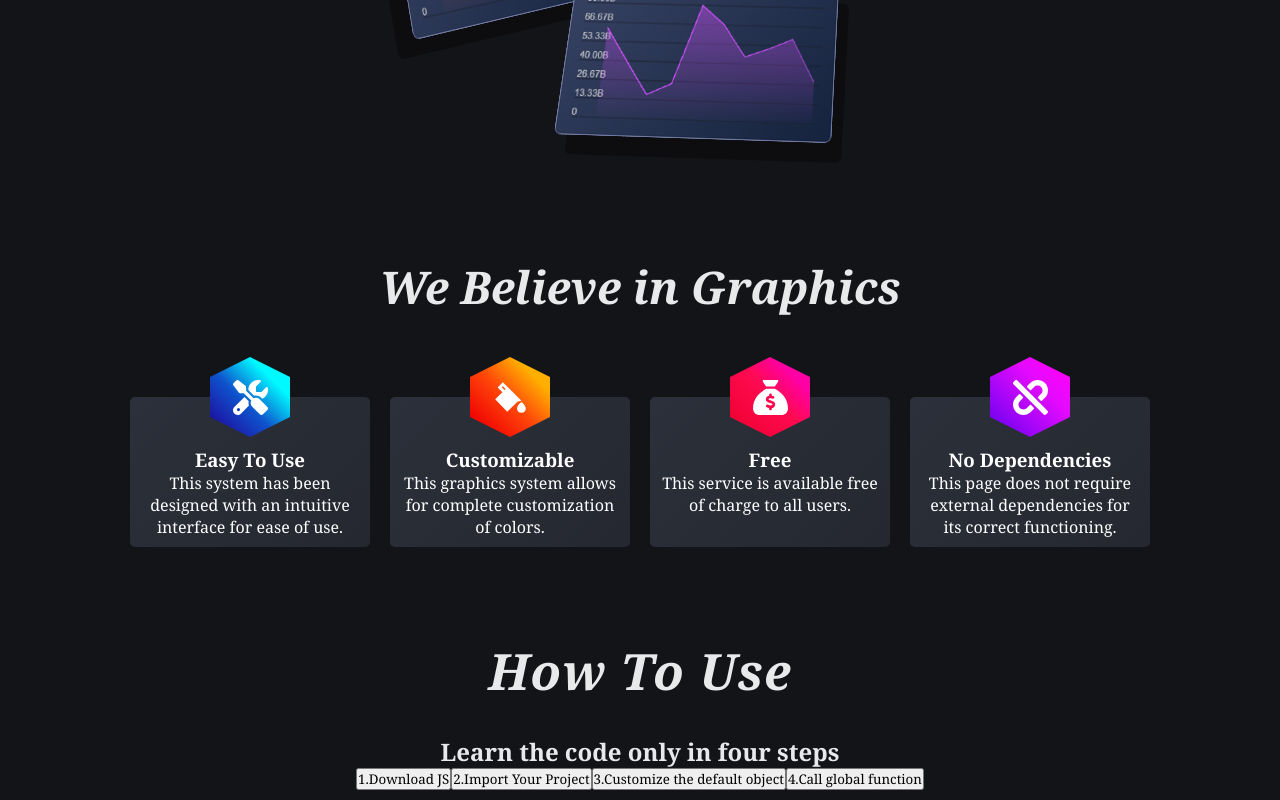
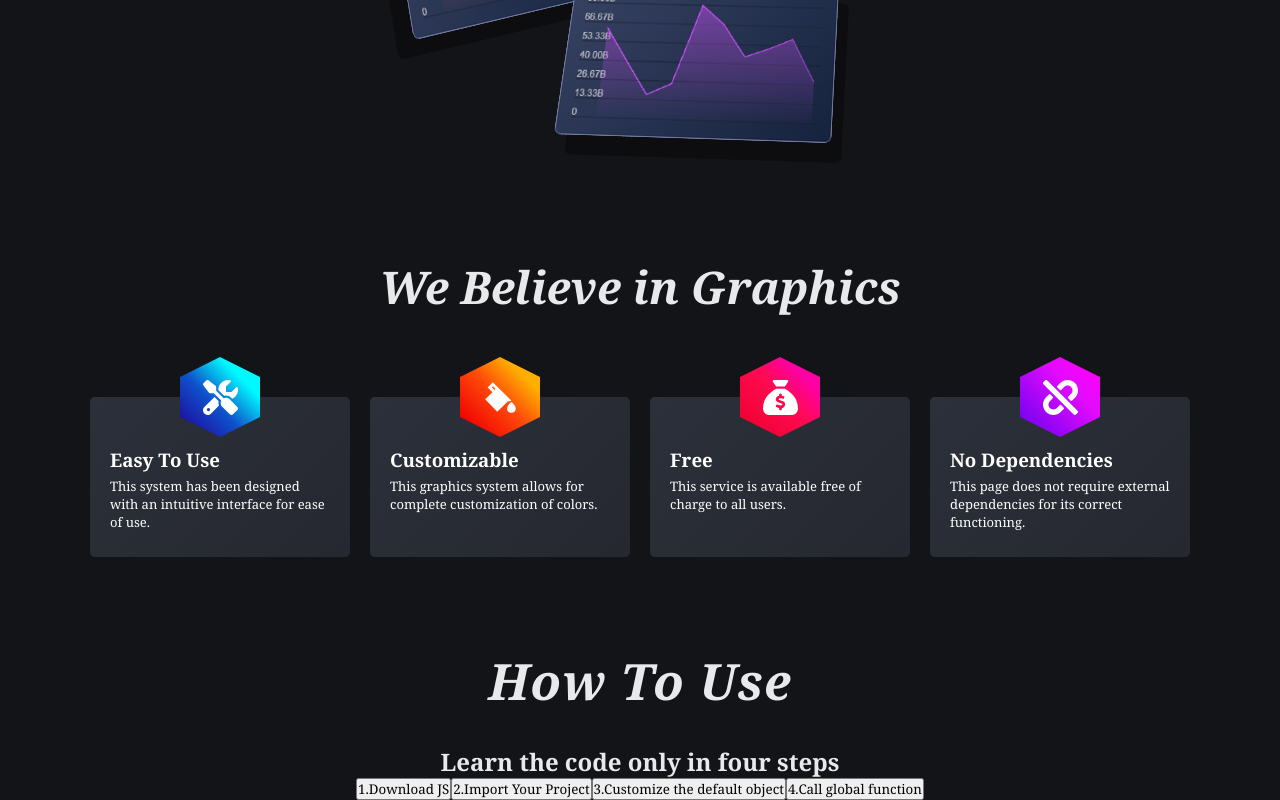
Before and after one commit to JuanmiBassa/graphGenerator, a React (Vite) app: page / in a window 1280 px wide. Shown: the part 784-1584 px from the top of the page. Built offline with nearby package versions, Linux system fonts and the light colour scheme.

Commit message:
textChanges

```diff
--- a/src/styles/app.css
+++ b/src/styles/app.css
@@ -1,6 +1,5 @@
 #app-section1 {
     width: 100%;
-    min-height: calc(100vh - 60px);
     display: flex;
     justify-content: space-evenly;
     align-items: center;
@@ -134,6 +133,7 @@ h2 {
     display: flex;
     justify-content: center;
     align-items: center;
+    flex-wrap: wrap;
 }
 
 .card {
@@ -161,10 +161,15 @@ h2 {
     margin: 10px;
     width: 220px;
     height: 100px;
-    padding: 50px 10px 0px;
-    text-align: center;
+    padding: 50px 20px 10px;
     color: white;
     border-radius: 5px;
+    text-align: start;
+}
+
+.text-section2 p {
+    margin-top: 5px;
+    font-size: 13px;
 }
 
 #hex1 {
```
